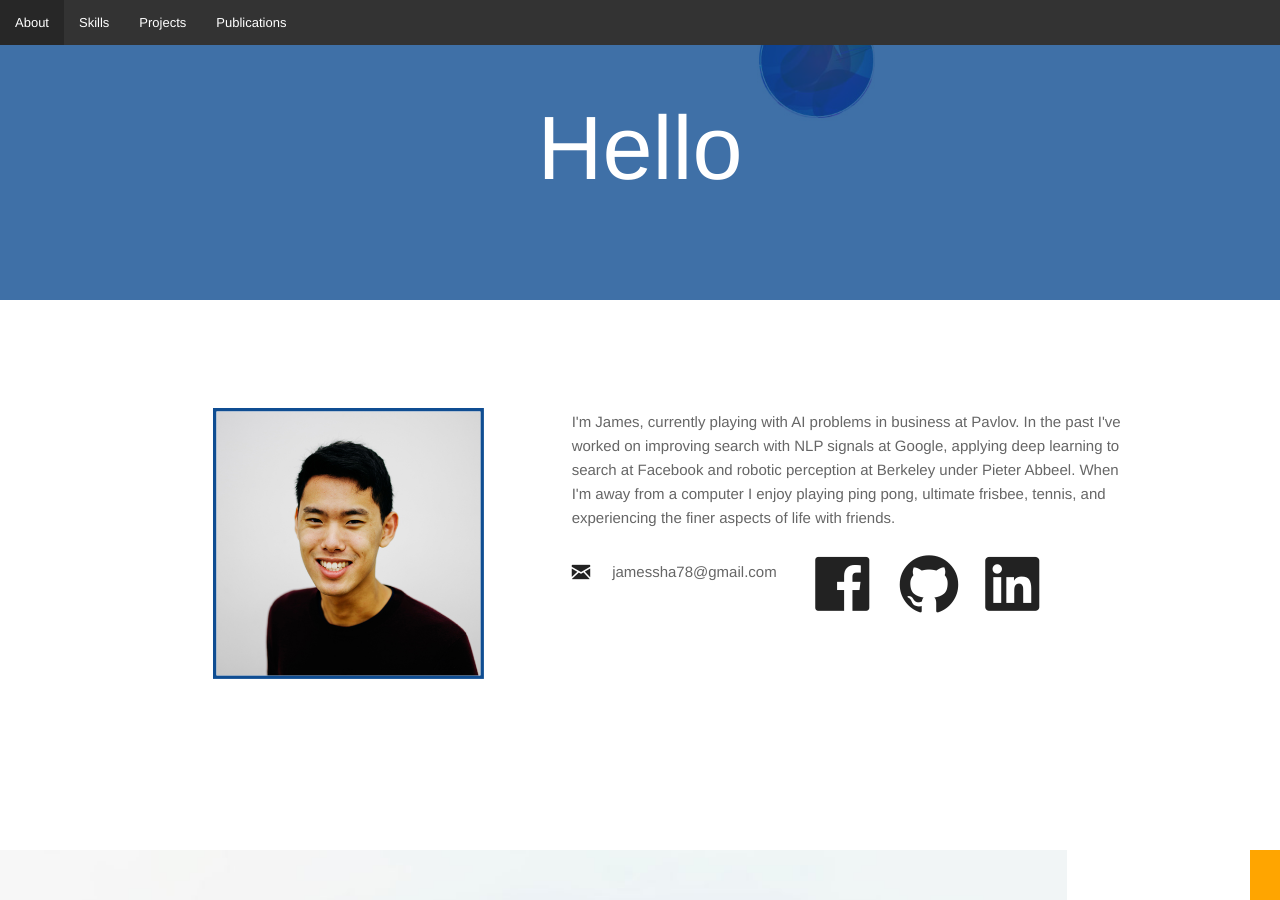
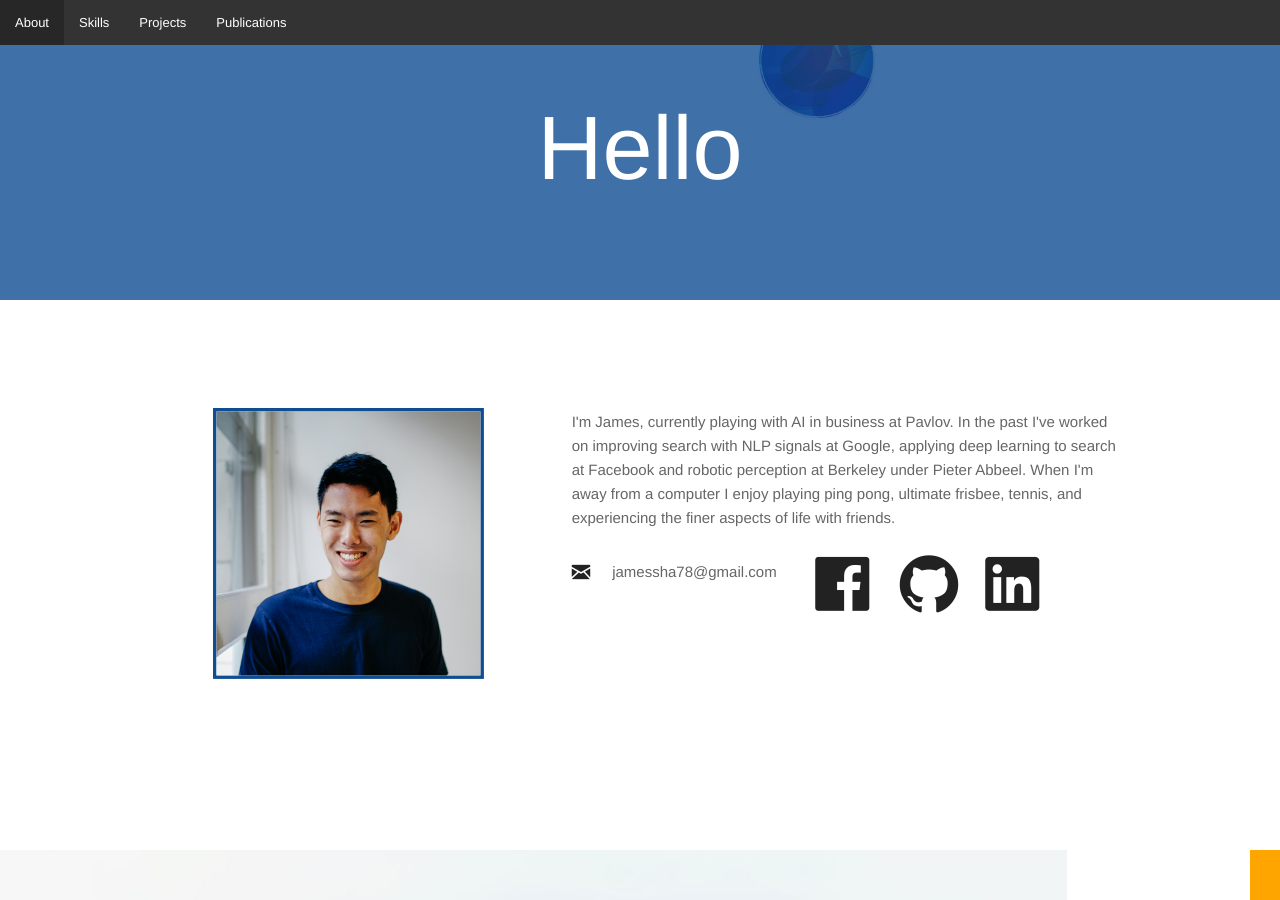
Before and after one commit to thedavidzhao/jamessha.github.io, a Jekyll site: the page built from index.html, in a window 1280 px wide and 900 px high. Built offline with Jekyll 4.4.1, drawn with Linux system fonts in a browser that asks for light colours; nearby versions of some CDN libraries.

Commit message:
updated pic

```diff
--- a/index.html
+++ b/index.html
@@ -48,7 +48,7 @@
             </div>
           </div>
           <div id="about-blurb" class="small-7 columns">
-            <p>I'm James, currently playing with AI problems in business at Pavlov. In the past I've worked on improving search with NLP signals at Google, applying deep learning to search at Facebook and robotic perception at Berkeley under Pieter Abbeel. When I'm away from a computer I enjoy playing ping pong, ultimate frisbee, tennis, and experiencing the finer aspects of life with friends.</p>
+            <p>I'm James, currently playing with AI in business at Pavlov. In the past I've worked on improving search with NLP signals at Google, applying deep learning to search at Facebook and robotic perception at Berkeley under Pieter Abbeel. When I'm away from a computer I enjoy playing ping pong, ultimate frisbee, tennis, and experiencing the finer aspects of life with friends.</p>
             <div class="row icons">
               <div class="small-5 columns">
                 <div class="row contact-info">
```
Also changed, not shown: img/headshot.jpg.
